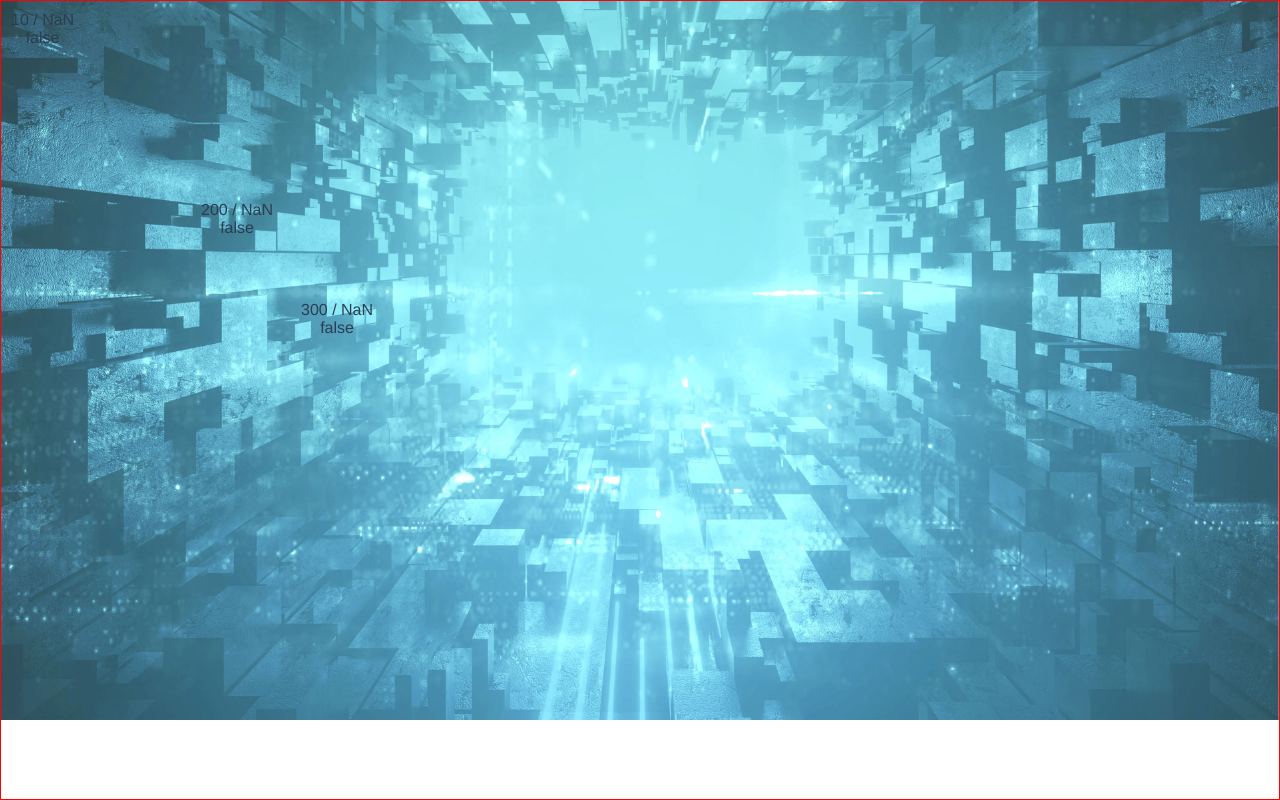
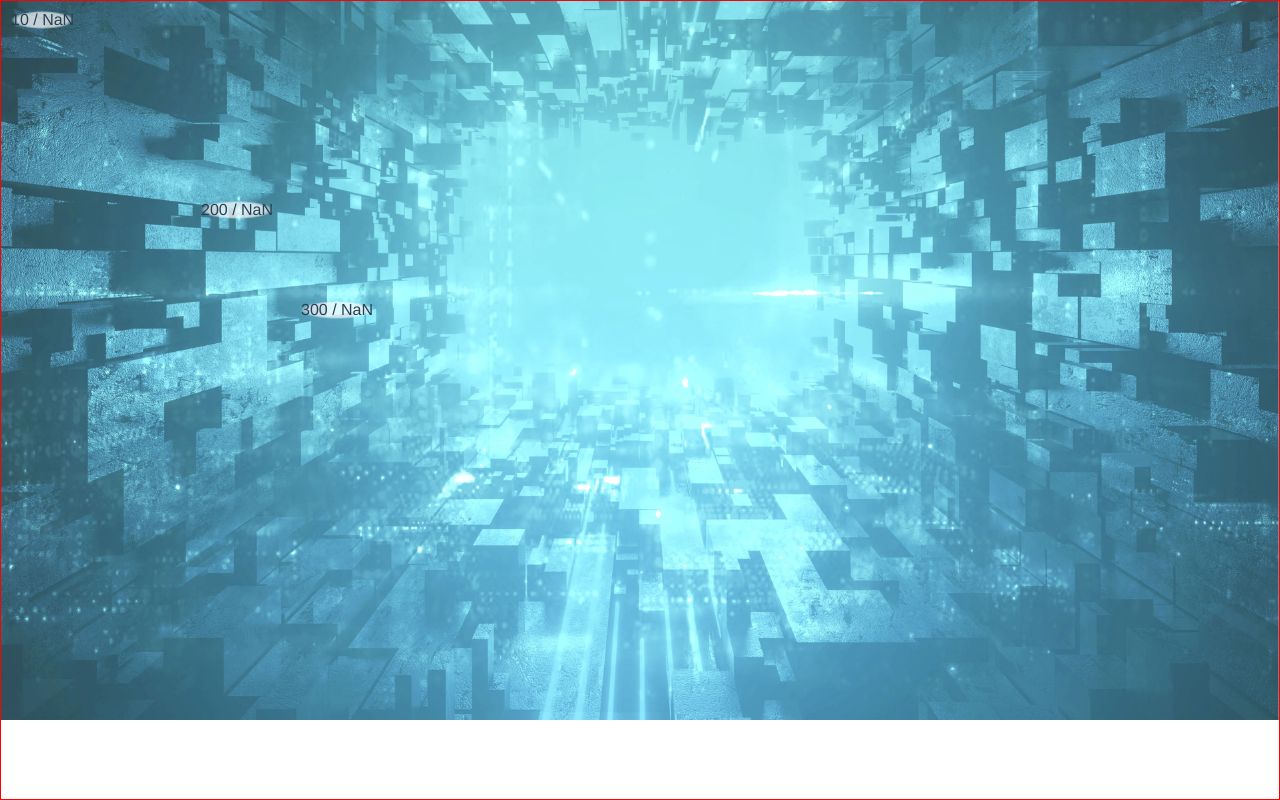
Before and after one commit to kakahikari/expo-ffg-web, a Vue app: page / in a window 1280 px wide. Built offline with nearby package versions, Linux system fonts and the light colour scheme; no server answers.

Commit message:
CompanyButton- breathing animation

```diff
--- a/src/components/MainMenu/CompanyButton/index.vue
+++ b/src/components/MainMenu/CompanyButton/index.vue
@@ -7,13 +7,8 @@
     height: `${realSize}px`,\
   }"
 )
-  .bg(
-    :class="{\
-      'breathing': isBreathing,\
-    }"
-  )
+  .bg
   .company-logo {{y}} / {{realSize}}
-    div {{isBreathing}}
 </template>
 <script>
 import { computed } from 'vue'
@@ -31,10 +26,6 @@ export default {
     y: {
       type: Number,
       default: () => 0,
-    },
-    isBreathing: {
-      type: Boolean,
-      default: () => false,
     },
   },
   setup (props) {
@@ -78,33 +69,36 @@ export default {
   z-index: 2;
   width: 100%;
   height: 100%;
-  // background: radial-gradient(50% 50% at 50% 50%, #adf0ff 78.65%, rgba(172, 240, 255, 0) 100%);
+  background: radial-gradient(50% 50% at 50% 50%, #adf0ff 78.65%, rgba(172, 240, 255, 0) 100%);
   mix-blend-mode: color-dodge;
   opacity: .7;
-  // transition: all .6s ease-in-out;
-  // animation-name: breathing;
-  // animation-duration: 3s;
-  // animation-iteration-count: infinite;
-  // animation-direction: alternate;
 
-  &.breathing {
+  &::after {
+    content: '';
+    position: absolute;
+    top: 0;
+    left: 0;
+    z-index: 2;
+    display: block;
+    width: 100%;
+    height: 100%;
     background: radial-gradient(50% 50% at 50% 50%, #ddf9ff 83.85%, rgba(172, 240, 255, 0) 100%);
     mix-blend-mode: color-dodge;
-    opacity: .9;
+    animation-name: breathing;
+    animation-duration: 2s;
+    animation-timing-function: ease;
+    animation-iteration-count: infinite;
+    animation-direction: alternate;
+
+    @keyframes breathing {
+      from {
+        opacity: 0;
+      }
+
+      to {
+        opacity: .9;
+      }
+    }
   }
-
-  // @keyframes breathing {
-  //   from {
-  //     background: radial-gradient(50% 50% at 50% 50%, #adf0ff 78.65%, rgba(172, 240, 255, 0) 100%);
-  //     // mix-blend-mode: color-dodge;
-  //     // opacity: .7;
-  //   }
-
-  //   to {
-  //     background: radial-gradient(50% 50% at 50% 50%, #ddf9ff 83.85%, rgba(172, 240, 255, 0) 100%);
-  //     // mix-blend-mode: color-dodge;
-  //     // opacity: .9;
-  //   }
-  // }
 }
 </style>
--- a/src/components/MainMenu/index.vue
+++ b/src/components/MainMenu/index.vue
@@ -5,11 +5,9 @@
       :size="item.size"
       :x="item.x"
       :y="item.y"
-      :isBreathing="isBreathing"
     )
 </template>
 <script>
-import { ref } from 'vue'
 import CompanyButton from './CompanyButton'
 
 export default {
@@ -23,19 +21,9 @@ export default {
       { size: 'm', x: 200, y: 200 },
       { size: 'l', x: 300, y: 300 },
     ]
-    const isBreathing = ref(false)
-    const breathingControl = () => {
-      setTimeout(() => {
-        isBreathing.value = !isBreathing.value
-        breathingControl()
-        console.log(isBreathing.value)
-      }, 2000)
-    }
-    breathingControl()
 
     return {
       companyList,
-      isBreathing,
     }
   },
 }
```
